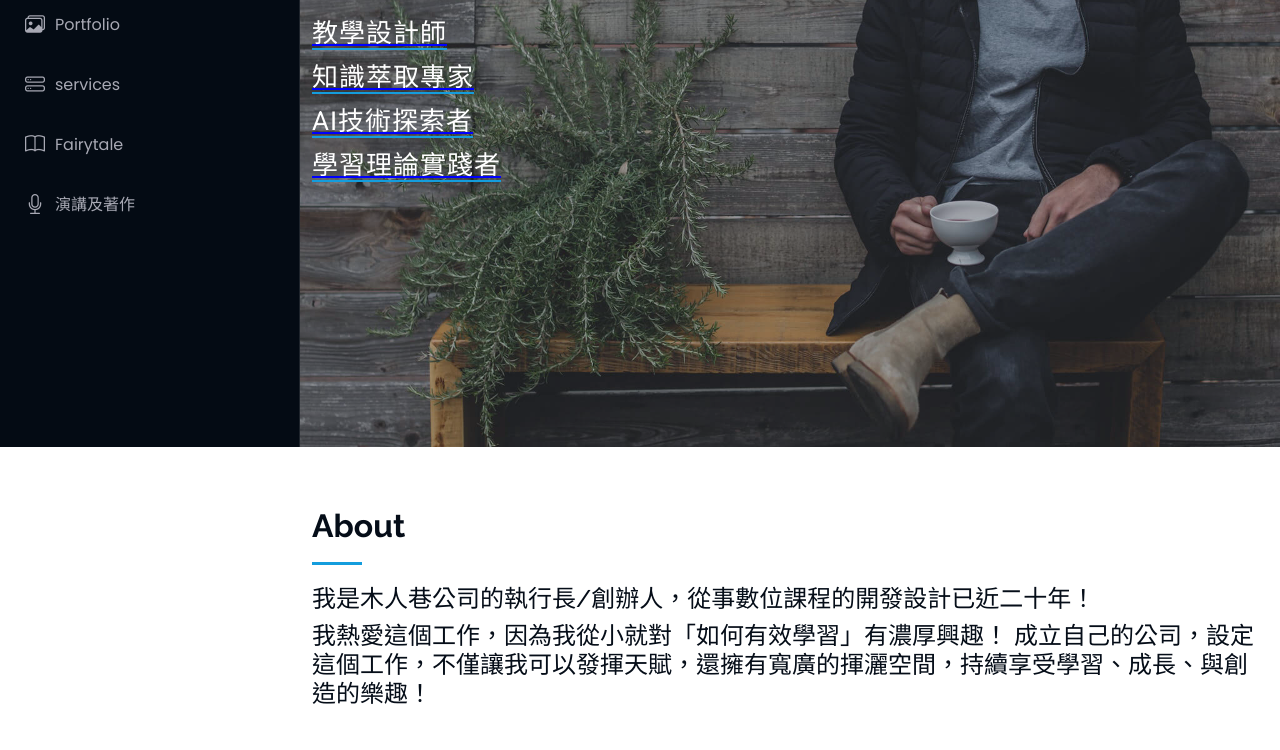
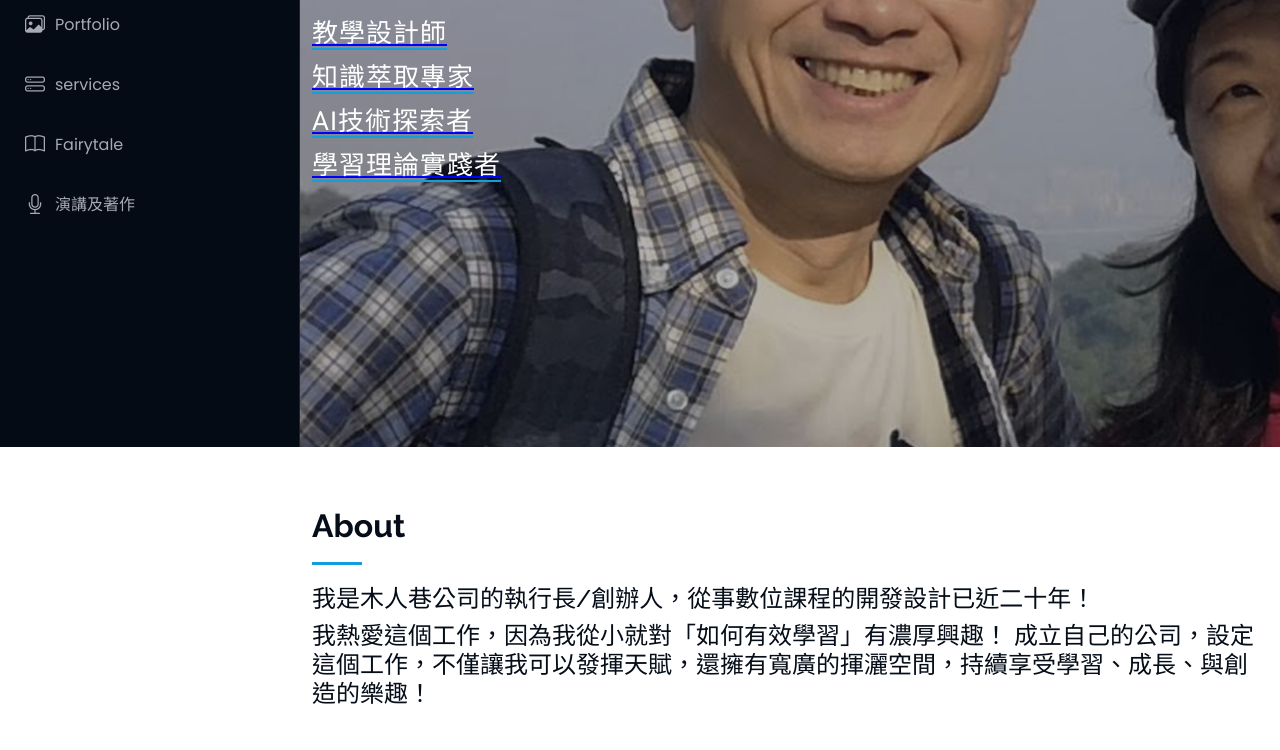
Before and after one commit to kwanjuntyan/kwanjuntyan.github.io, a plain HTML site: page index.html in a window 1280 px wide. Shown: the part 353-1103 px from the top of the page. Drawn offline with Linux system fonts and the light colour scheme.

Commit message:
Update index.html

```diff
--- a/index.html
+++ b/index.html
@@ -67,7 +67,7 @@
     <!-- Hero Section -->
     <section id="hero" class="hero section dark-background">
 
-      <img src="assets/img/hero-bg.jpg" alt="" data-aos="fade-in" class="">
+      <img src="assets/img/my-profile-img.jpg" alt="" data-aos="fade-in" class="">
 
       <div class="container" data-aos="fade-up" data-aos-delay="100">
         <h2>田冠鈞</h2>
```
